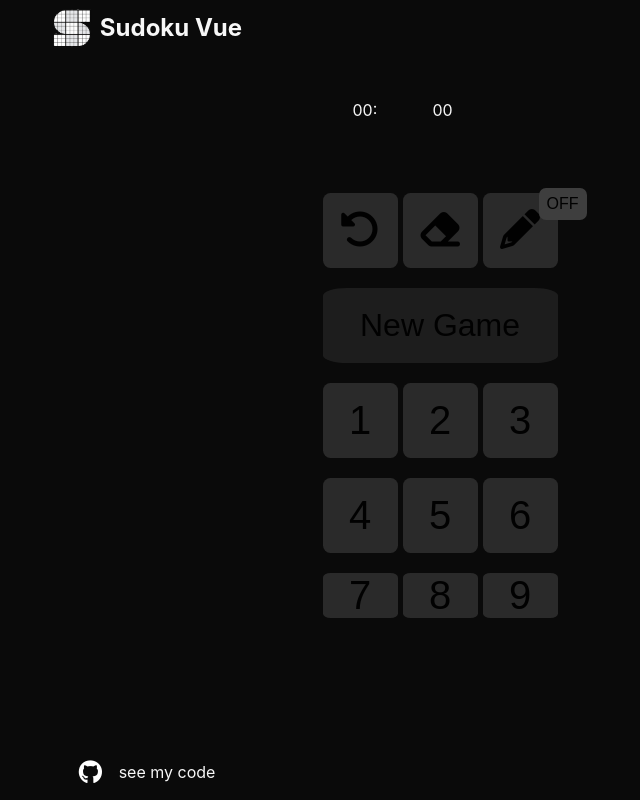
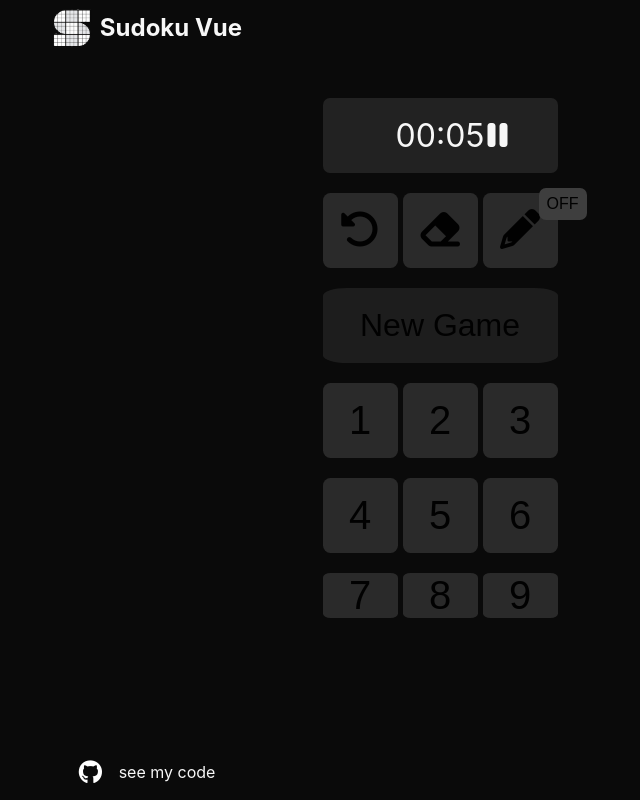
Before and after one commit to adnanZe/Sudoku_vue, a Vue app: page / in a window 1280 px wide. Shown: the whole page, without its empty margins (493-1133 px from the left). Built offline with nearby package versions, Linux system fonts and the light colour scheme; what sudoku would draw is missing.

Commit message:
[feature] timer

```diff
--- a/src/components/core/ActionsPad.vue
+++ b/src/components/core/ActionsPad.vue
@@ -1,14 +1,19 @@
 <script setup lang="ts">
-import { inject } from "vue";
+import { inject, onMounted } from "vue";
 import { NUMBERS_PAD } from "../../model/constants";
 import { Store, storeKey } from "../../store";
+
+onMounted(() => {
+  store.methods.startTimer();
+  console.log("hit");
+});
 
 const store = inject<Store>(storeKey)!;
 </script>
 
 <template>
   <section>
-    <section class="timer" @click="store.methods.onTimer()">
+    <div class="timer" @click="store.methods.onTimer()">
       <span
         >{{
           ("0" + Math.floor((store.gameState.time.time / 60) % 60)).slice(-2)
@@ -17,7 +22,11 @@ const store = inject<Store>(storeKey)!;
       <span>{{
         ("0" + Math.floor(store.gameState.time.time % 60)).slice(-2)
       }}</span>
-    </section>
+      <div class="timer-symbol">
+        <i class="fa-solid fa-pause" v-if="store.gameState.time.isActive"></i>
+        <i class="fa-solid fa-play" v-else></i>
+      </div>
+    </div>
     <button id="new-game" class="new-game" @click="store.methods.onNewGame()">
       New Game
     </button>
@@ -44,6 +53,23 @@ const store = inject<Store>(storeKey)!;
 </template>
 
 <style scoped>
+.timer-symbol {
+  position: absolute;
+  right: 50px;
+  margin-left: 10px;
+}
+.timer {
+  position: relative;
+  grid-column: 1 / 4;
+  grid-row: 1;
+  font-size: 2rem;
+  background-color: rgba(50, 50, 50, 0.6);
+  display: flex;
+  align-items: center;
+  justify-content: center;
+  border-radius: 7px;
+  color: var(--text-color-1);
+}
 section {
   display: grid;
   grid-template-columns: repeat(3, 75px);
--- a/src/model/sudoku.ts
+++ b/src/model/sudoku.ts
@@ -9,6 +9,7 @@ export interface SudokuState {
 interface Timer {
     time: number;
     isActive: boolean;
+    timerInterval: null | ReturnType<typeof setInterval>;
 }
 
 interface History {
--- a/src/store/index.ts
+++ b/src/store/index.ts
@@ -16,6 +16,7 @@ interface Methods {
     onUndo: () => void;
     onNewGame: () => void;
     onTimer: () => void;
+    startTimer: () => void;
 }
 
 const gameState: SudokuState = reactive({
@@ -25,7 +26,8 @@ const gameState: SudokuState = reactive({
     history: [],
     time: {
         time: 0,
-        isActive: false
+        isActive: true,
+        timerInterval: null
     }
 });
 
@@ -52,22 +54,34 @@ const methods = {
 
     onTimer: () => {
         handleTimer();
+    },
 
+    startTimer: () => {
+        startTimer();
     }
 }
 
 const handleTimer = () => {
     gameState.time.isActive = !gameState.time.isActive;
     if (gameState.time.isActive) {
-        gameState.time.time = 0;
-        const interval = setInterval(() => {
-            gameState.time.time++;
-        }, 1000);
-        setTimeout(() => {
-            clearInterval(interval);
-            gameState.time.isActive = false;
-        }, 1000 * 60 * 60);
+        startTimer();
+    } else {
+        pauseTimer();
     }
+}
+
+const startTimer = () => {
+    gameState.time.isActive = true;
+    gameState.time.timerInterval = setInterval(() => {
+        gameState.time.time++;
+    }, 1000);
+}
+
+const pauseTimer = () => {
+    if (gameState.time.timerInterval) {
+        clearInterval(gameState.time.timerInterval);
+    }
+    gameState.time.isActive = false;
 }
 
 const handleNewGame = () => {
@@ -75,10 +89,15 @@ const handleNewGame = () => {
     gameState.selectedCell = gameState.cells[0];
     gameState.isActiveNotes = false;
     gameState.history = [];
+
+    pauseTimer();
     gameState.time = {
         time: 0,
-        isActive: false
+        isActive: true,
+        timerInterval: null
     }
+
+    startTimer();
 }
 const handleUndo = () => {
     if (gameState.history.length > 0) {
@@ -90,7 +109,6 @@ const handleUndo = () => {
         }
     }
 }
-
 
 const addHistory = (cell: CellState) => {
     const id = cell.id;
@@ -163,7 +181,6 @@ const checkAssociatedCellsAndMatchingNumbers = () => {
 }
 
 
-
 export default <Store>{
     gameState: readonly(gameState),
     methods
```
